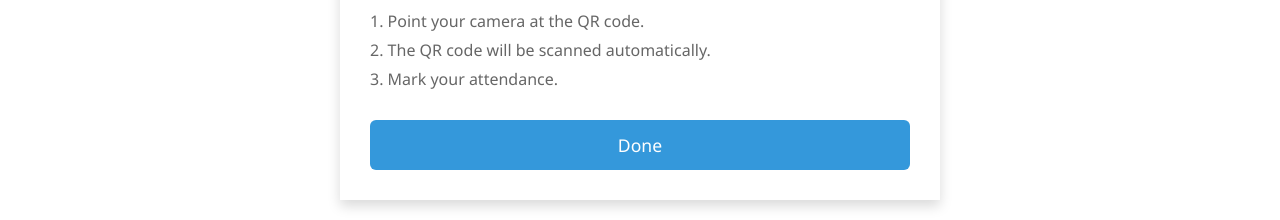
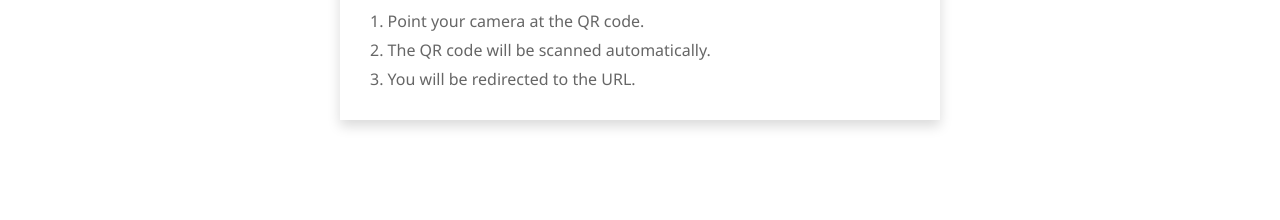
Before and after one commit to esc-group4/tsh_sys_frontend, a React (Create React App) app: page /attendance/1 in a window 1280 px wide. Shown: the part 214-434 px from the top of the page. Built offline with nearby package versions, Linux system fonts and the light colour scheme; no server answers.

Commit message:
QR Scanner opens new tab for attendance

```diff
--- a/src/pages/Attendance/Attendance.tsx
+++ b/src/pages/Attendance/Attendance.tsx
@@ -10,19 +10,15 @@ const Attendance: React.FC = () => {
   const navigate = useNavigate()
   const [delay, setDelay] = useState(300)
 
-  const handleDoneClick = () => {
-    if (id) {
-      updateCourseStatus(parseInt(id), 'Completed')
-      navigate('/attendance-confirmation')
-    }
-  }
-
   const handleScan = (data: any) => {
     if (data) {
-      // Handle the scanned data here
-      console.log('Scanned Attendance Data:', data)
-      // You can also mark the attendance here and navigate to the confirmation page
-      handleDoneClick()
+      console.log('Scanned Data:', data.text) // assuming data.text contains the URL
+      // Redirect to the URL scanned from the QR code
+      window.open(data.text, '_blank')
+      if (id) {
+        updateCourseStatus(parseInt(id), 'Completed')
+        navigate('/attendance-confirmation')
+      }
     }
   }
 
@@ -44,12 +40,7 @@ const Attendance: React.FC = () => {
       <div className="instructions">
         <span>1. Point your camera at the QR code.</span>
         <span>2. The QR code will be scanned automatically.</span>
-        <span>3. Mark your attendance.</span>
-      </div>
-      <div className="attendance-actions">
-        <button className="done-btn" onClick={handleDoneClick}>
-          Done
-        </button>
+        <span>3. You will be redirected to the URL.</span>
       </div>
     </div>
   )
```
Also changed, not shown: src/components/navbar/navbar.tsx (+17 -15 lines), src/assets/profile.jpeg (added), src/assets/profile.jpg (deleted).
